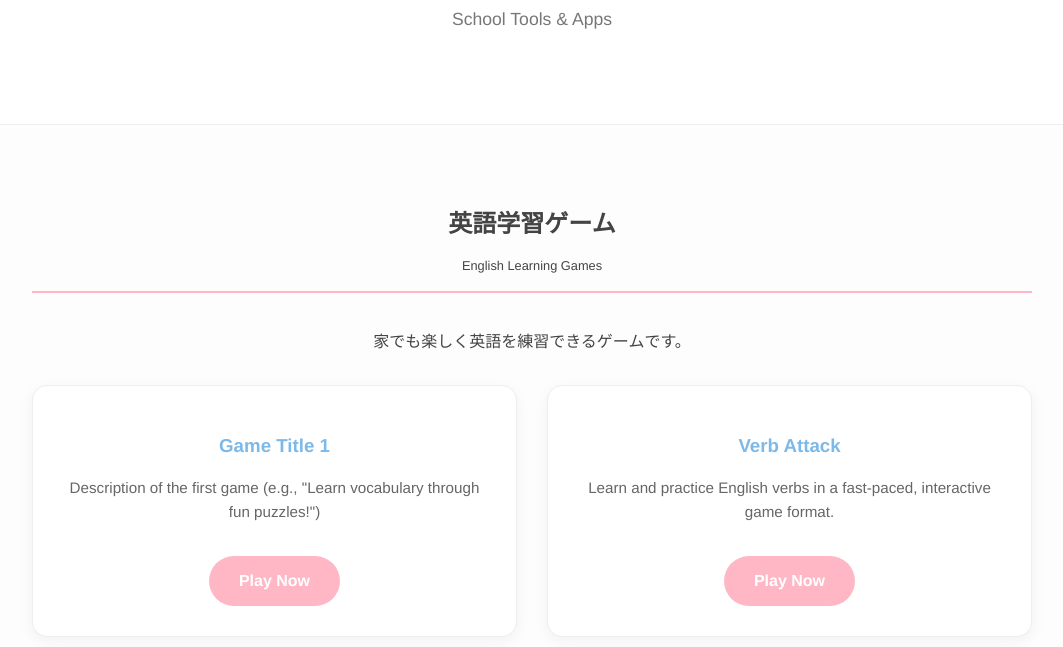
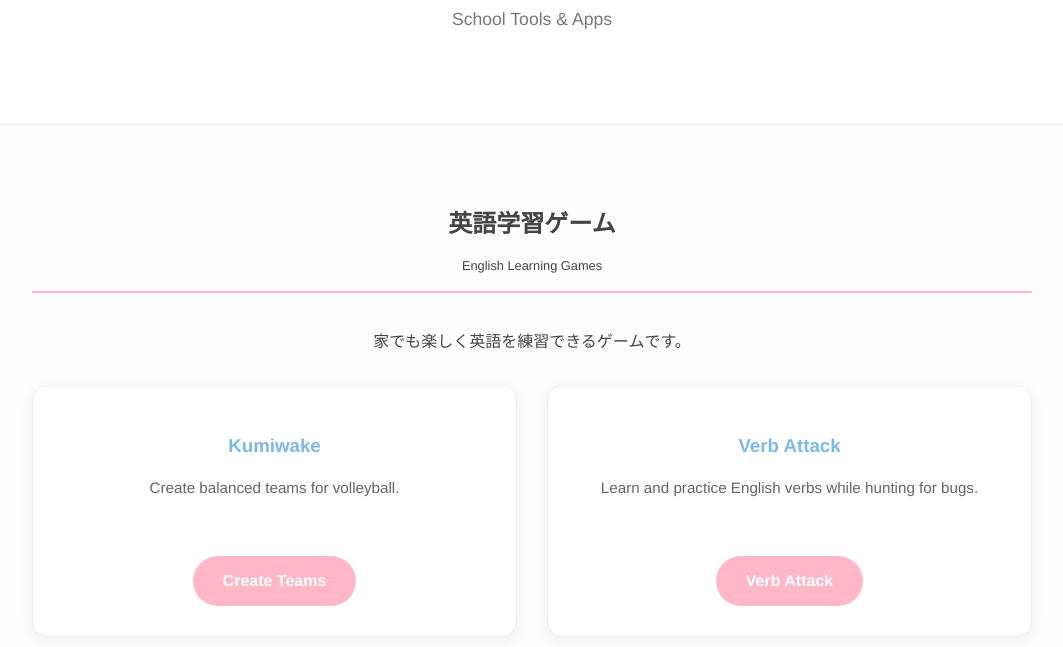
Before and after one commit to jonobugs/english-blossoms-temp, a plain HTML site: page tools.html in a window 1280 px wide. Shown: the part 153-800 px from the top of the page, without its empty margins (108-1171 px from the left). Drawn offline with Linux system fonts and the light colour scheme.

Commit message:
fixed some titles

```diff
--- a/tools.html
+++ b/tools.html
@@ -144,16 +144,16 @@
         <div class="app-grid">
             <!-- Replace the hrefs with your actual app links -->
             <div class="app-card">
-                <h3>Game Title 1</h3>
-                <p>Description of the first game (e.g., "Learn vocabulary through fun puzzles!")</p>
-                <a href="apps/tools/kumiwake/index.html" class="btn">Play Now</a>
+                <h3>Kumiwake</h3>
+                <p>Create balanced teams for volleyball.</p>
+                <a href="apps/tools/kumiwake/index.html" class="btn">Create Teams</a>
             </div>
 
             <div class="app-card">
                 <h3>Verb Attack</h3>
-                <p>Learn and practice English verbs in a fast-paced, interactive game format.
+                <p>Learn and practice English verbs while hunting for bugs.
                 </p>
-                <a href="apps/games/verbattack/index.html" class="btn">Play Now</a>
+                <a href="apps/games/verbattack/index.html" class="btn">Verb Attack</a>
             </div>
         </div>
 
```
